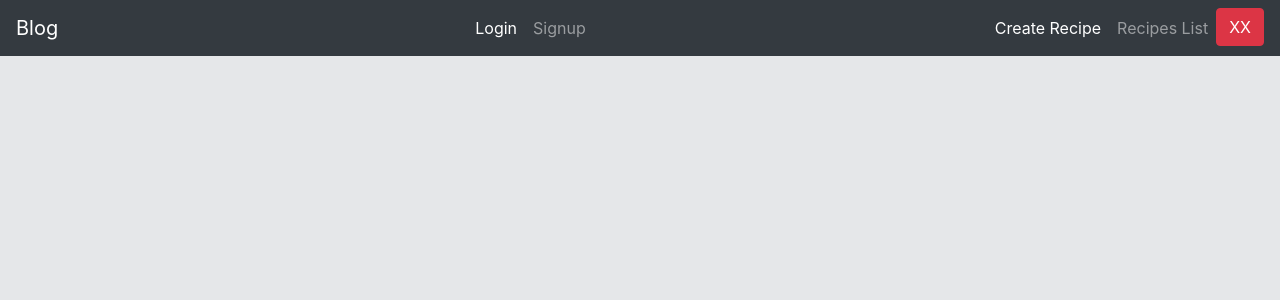
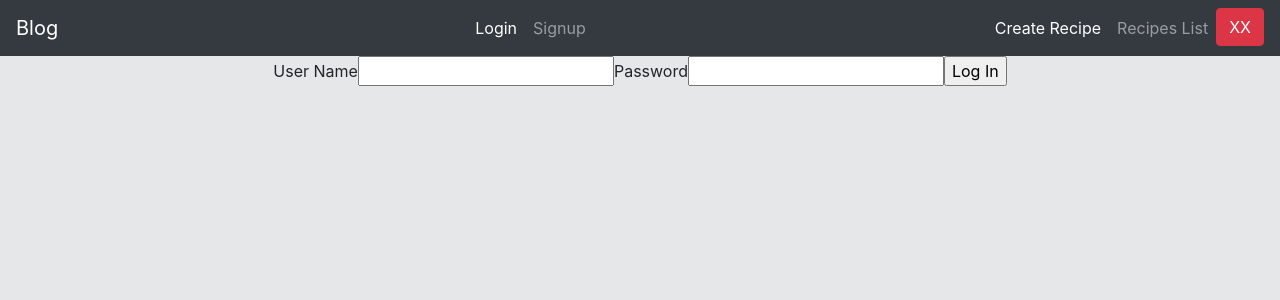
Before and after one commit to raja-vignesh/reactBlog, a React (Create React App) app: page /signin in a window 1280 px wide. Shown: the top 300 px of the page. Built offline with nearby package versions, Linux system fonts and the light colour scheme.

Commit message:
Login screen changes

```diff
--- a/src/App.js
+++ b/src/App.js
@@ -3,6 +3,7 @@ import './App.css';
 import NavBar from './components/layout/navbar';
 import {BrowserRouter,Route} from 'react-router-dom';
 import Singup from './components/auth/signup';
+import Signin from './components/auth/signin';
 class App extends Component {
   render() {
     return (
@@ -10,6 +11,7 @@ class App extends Component {
       <div className="App">
         <NavBar/>
         <Route exact path='/signup' component={Singup}/>
+        <Route exact path='/signin' component={Signin}/>
       </div>
       </BrowserRouter>
     );
--- a/src/components/auth/signin.js
+++ b/src/components/auth/signin.js
@@ -1,7 +1,6 @@
 import React, { Component } from 'react';
-import './App.css';
 
-class signin extends Component {
+class Signin extends Component {
 constructor() {
 super();
 this.state = {
@@ -72,4 +71,4 @@ return (
 }
 }
 
-export default signin;
+export default Signin;
--- a/src/components/layout/signedOutLinks.js
+++ b/src/components/layout/signedOutLinks.js
@@ -5,7 +5,7 @@ const SignedOutLinks = () => {
     return (
         <ul className="navbar-nav  ml-auto">
             <li className="nav-item active">
-                <Link to = '/login' className="nav-link">Login <span className="sr-only">(current)</span></Link>
+                <Link to = '/signin' className="nav-link">Login <span className="sr-only">(current)</span></Link>
             </li>
             <li className="nav-item">
                 <Link to = '/signup' className="nav-link">Signup</Link>
```
